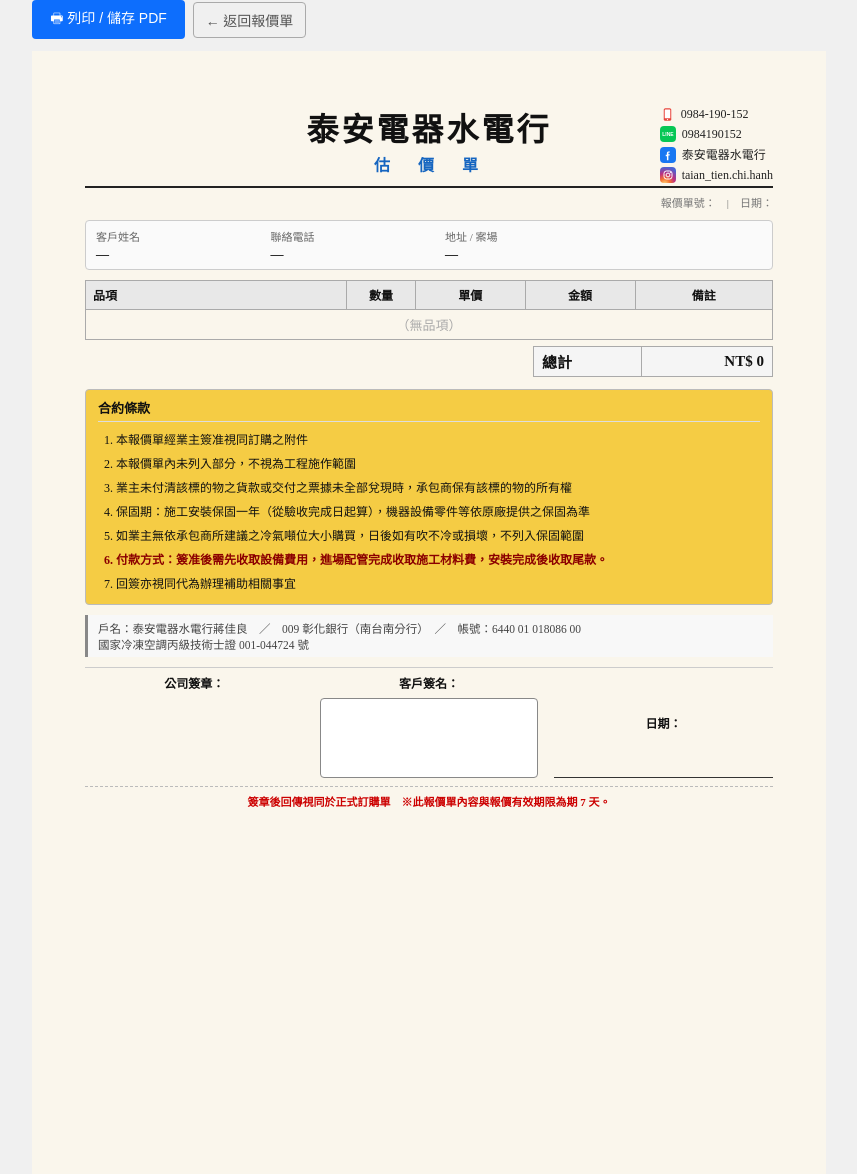
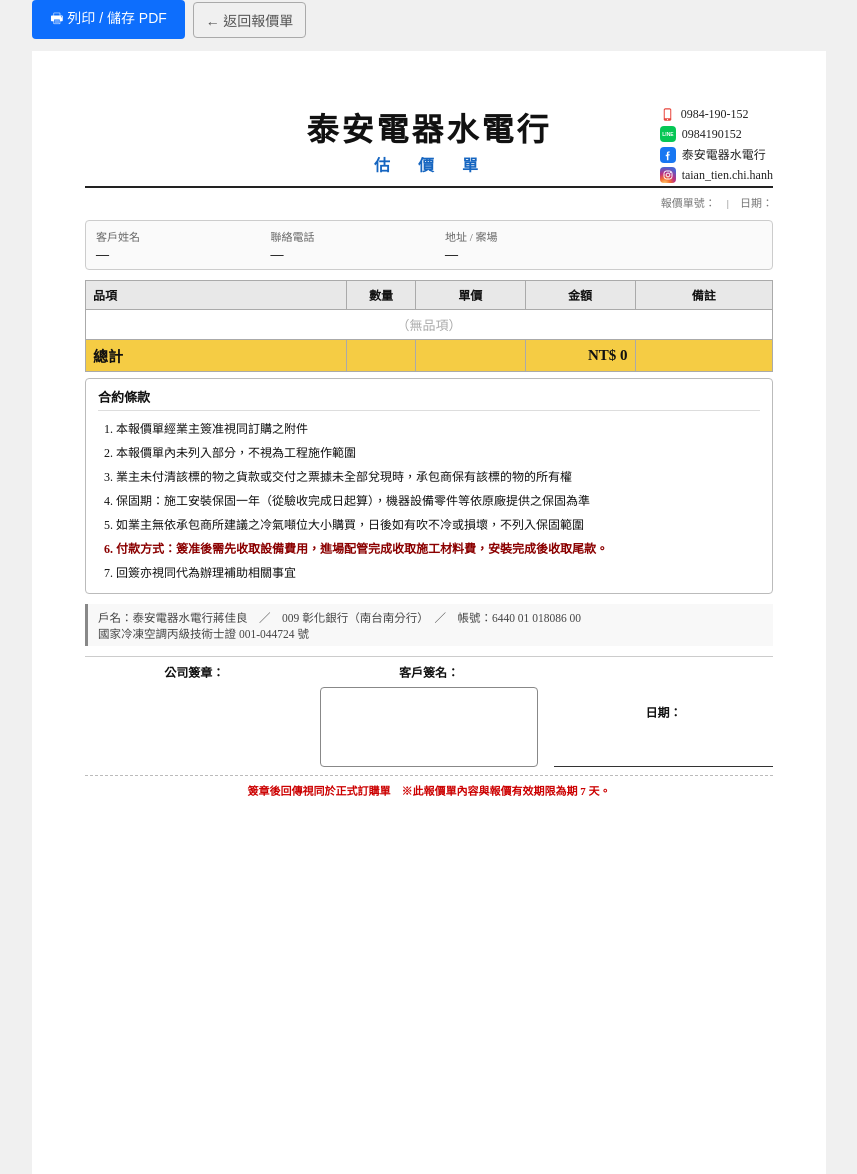
Before and after one commit to Yang-sen0821/taian-hvac, a Flask app: template templates/quotations/print.html in a window 1280 px wide. Shown: the whole page, without its empty margins (211-1068 px from the left). Run offline with Flask 3, Linux system fonts and the light colour scheme; the template is opened without the code that fills it, so the values that code supplies are empty.

Commit message:
報價單列印仿紙本(合計黃橫欄/合約白底/白紙) + 進出帳編輯可改收支方向
列印頁(print.html)仿紙本估價單：
- 合計/稅金5%/總計改成 items 表格內整條橫欄黃底(#f5cc44, print-color-adjust:exact)，移除原右側 .totals 小方塊
- 合約條款由 #f5cc44 黃底改白底(修正後段覆蓋規則)、紙張米白改白底

進出帳編輯新增收支方向(收入/支出)切換：
- 僅 ref_type=manual 手動紀錄可改 type 並走 income/expense 白名單
- 出貨/進貨自動紀錄方向綁定來源，後端忽略其 type 變更、前端 disable 下拉鎖定(雙重防護，避免報表加總與來源不一致)

Codex 兩輪：R1 列印APPROVE/進出帳BLOCK(帳務一致性)→ 加 manual-only 守衛 → R2 APPROVE。CSRF 維持既有全站資安債(待 Flask-WTF 加固)。

Co-Authored-By: Claude Opus 4.8 (1M context) <noreply@anthropic.com>

```diff
--- a/templates/quotations/print.html
+++ b/templates/quotations/print.html
@@ -28,7 +28,7 @@
             width: 210mm;
             min-height: 297mm;
             margin: 0 auto;
-            background: #faf6ec;   /* 白底改米白 */
+            background: #fff;      /* 仿紙本：白底 */
             padding: 14mm 14mm 12mm 14mm;
             position: relative;
         }
@@ -156,25 +156,19 @@
         table.items tbody td.center { text-align: center; }
         table.items tbody td.right { text-align: right; }
 
-        /* ===== 合計區 ===== */
-        .totals {
-            display: flex;
-            justify-content: flex-end;
-            margin-bottom: 12px;
-        }
-        .totals table {
-            border-collapse: collapse;
-            min-width: 240px;
-        }
-        .totals table td {
-            padding: 4px 8px;
-            border: 1px solid #aaa;
+        /* ===== 合計區：整條橫欄、黃底，仿紙本估價單 ===== */
+        table.items tr.sum-row td {
+            background: #f5cc44;                 /* 客戶色票黃 */
+            -webkit-print-color-adjust: exact;
+            print-color-adjust: exact;
+            font-weight: 700;
             font-size: 13px;
         }
-        .totals table tr.total-row td {
+        table.items tr.sum-row td.sum-label { text-align: left; }
+        table.items tr.sum-row td.sum-amt { text-align: right; }
+        table.items tr.sum-row.grand td {
+            font-size: 15px;
             font-weight: 800;
-            font-size: 15px;
-            background: #f5f5f5;
         }
 
         /* ===== 合約條款 ===== */
@@ -183,7 +177,7 @@
             border-radius: 4px;
             padding: 8px 12px;
             margin-bottom: 10px;
-            background: #fffdf5;
+            background: #fff;          /* 合約條款改回白底，仿紙本 */
         }
         .contract h4 {
             font-size: 13px;
@@ -292,9 +286,9 @@
             border-radius: 4px;
         }
 
-        /* ===== #7 合約條款黃底（參照桌面 黃.jpg 取色 #F5CC44）===== */
+        /* ===== 合約條款改回白底（仿紙本估價單；原 #F5CC44 黃底取消）===== */
         .contract {
-            background: #f5cc44;
+            background: #fff;
             padding: 8px 12px;
             border-radius: 4px;
         }
@@ -408,33 +402,41 @@
                 <td colspan="5" style="text-align:center; color:#aaa;">（無品項）</td>
             </tr>
             {% endfor %}
+
+            <!-- (d) 合計／稅金／總計：整條橫欄黃底，仿紙本估價單 -->
+            {% if (q.tax or 0) > 0 %}
+            <tr class="sum-row">
+                <td class="sum-label">合計（未稅）</td>
+                <td></td>
+                <td></td>
+                <td class="sum-amt">NT$ {{ '{:,.0f}'.format(q.pretax or 0) }}</td>
+                <td></td>
+            </tr>
+            <tr class="sum-row">
+                <td class="sum-label">稅金 5%</td>
+                <td></td>
+                <td></td>
+                <td class="sum-amt">NT$ {{ '{:,.0f}'.format(q.tax or 0) }}</td>
+                <td></td>
+            </tr>
+            <tr class="sum-row grand">
+                <td class="sum-label">總計（含稅）</td>
+                <td></td>
+                <td></td>
+                <td class="sum-amt">NT$ {{ '{:,.0f}'.format(q.total or 0) }}</td>
+                <td></td>
+            </tr>
+            {% else %}
+            <tr class="sum-row grand">
+                <td class="sum-label">總計</td>
+                <td></td>
+                <td></td>
+                <td class="sum-amt">NT$ {{ '{:,.0f}'.format(q.total or 0) }}</td>
+                <td></td>
+            </tr>
+            {% endif %}
         </tbody>
     </table>
-
-    <!-- (d) 合計區 -->
-    <div class="totals">
-        <table>
-            {% if (q.tax or 0) > 0 %}
-            <tr>
-                <td>合計（未稅）</td>
-                <td class="right" style="text-align:right;">NT$ {{ '{:,.0f}'.format(q.pretax or 0) }}</td>
-            </tr>
-            <tr>
-                <td>稅金 5%</td>
-                <td class="right" style="text-align:right;">NT$ {{ '{:,.0f}'.format(q.tax or 0) }}</td>
-            </tr>
-            <tr class="total-row">
-                <td>總計（含稅）</td>
-                <td style="text-align:right; color:#111;">NT$ {{ '{:,.0f}'.format(q.total or 0) }}</td>
-            </tr>
-            {% else %}
-            <tr class="total-row">
-                <td>總計</td>
-                <td style="text-align:right; color:#111;">NT$ {{ '{:,.0f}'.format(q.total or 0) }}</td>
-            </tr>
-            {% endif %}
-        </table>
-    </div>
 
     <!-- (e) 簡式合約條款 -->
     <div class="contract">
```
Also changed, not shown: blueprints/transactions.py (+11 -1 lines), templates/transactions/list.html (+19 -4 lines).
